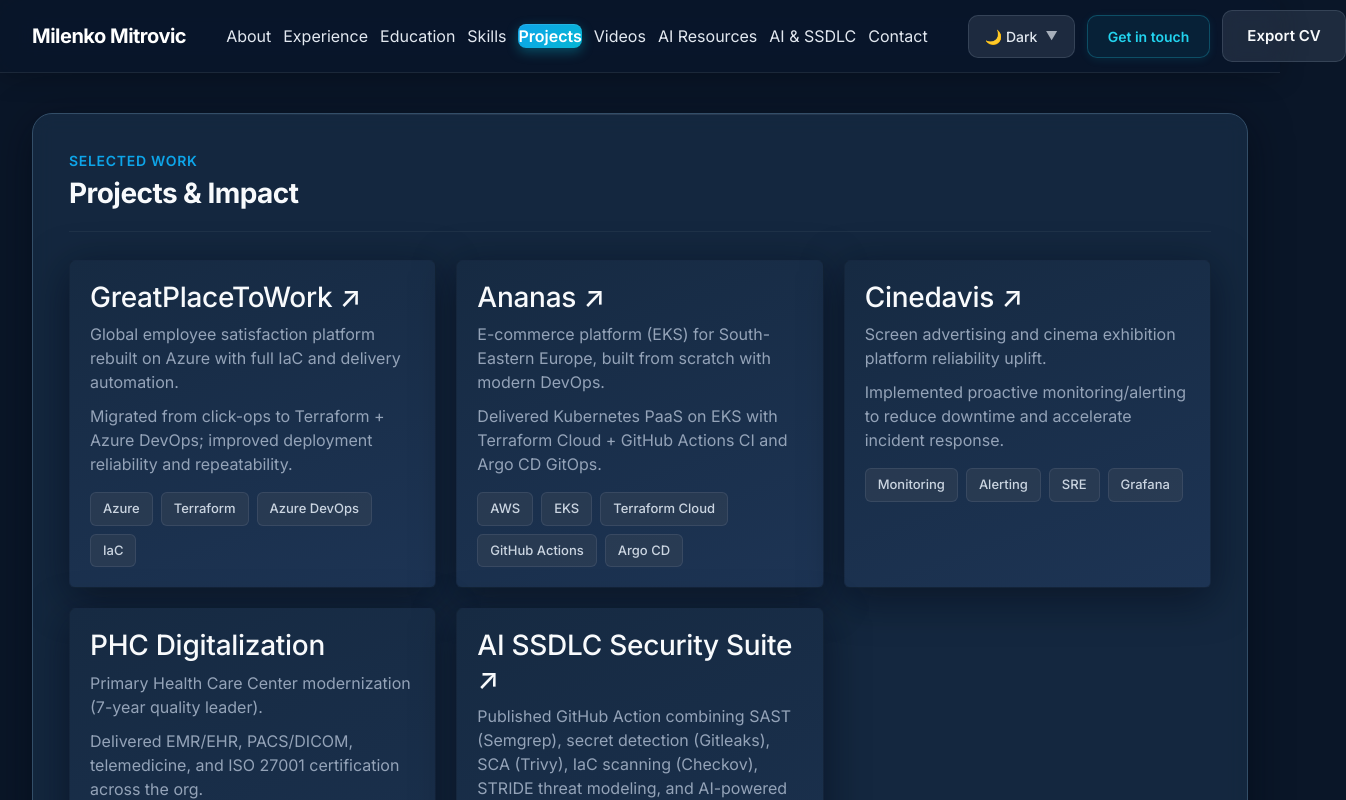
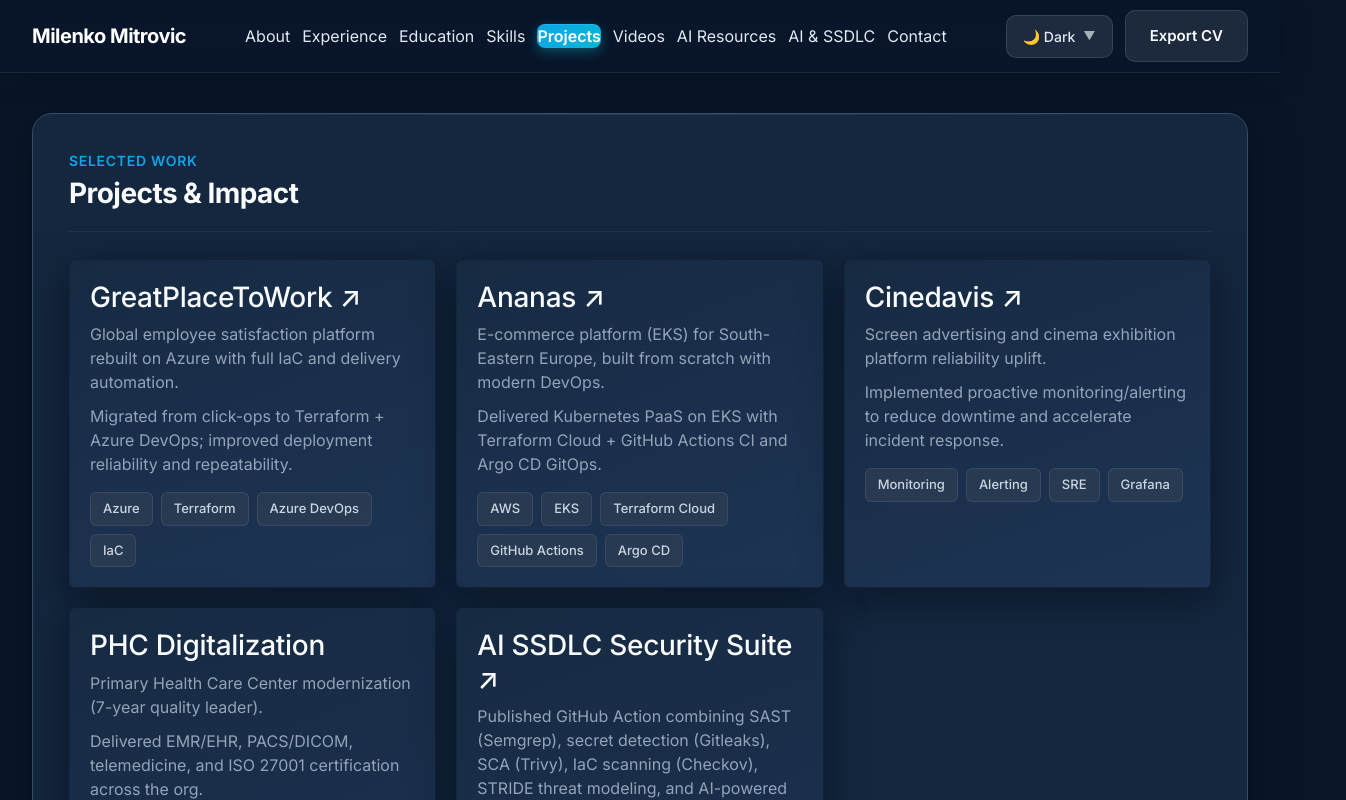
Before and after one commit to subzone/cv, a React (Create React App) app: page /projects in a window 1280 px wide. Shown: the top 800 px of the page, 1346 px wide, since content can reach past the window. Built offline with nearby package versions, Linux system fonts and the light colour scheme.

Commit message:
fix: remove 'Get in touch' link from Navbar component

```diff
--- a/src/Navbar.js
+++ b/src/Navbar.js
@@ -26,7 +26,6 @@
 
         <div className="nav-actions">
           <ThemeSwitcher />
-          <Link to="/contact" className="ghost-button">Get in touch</Link>
           <ExportCV />
         </div>
       </nav>
```
